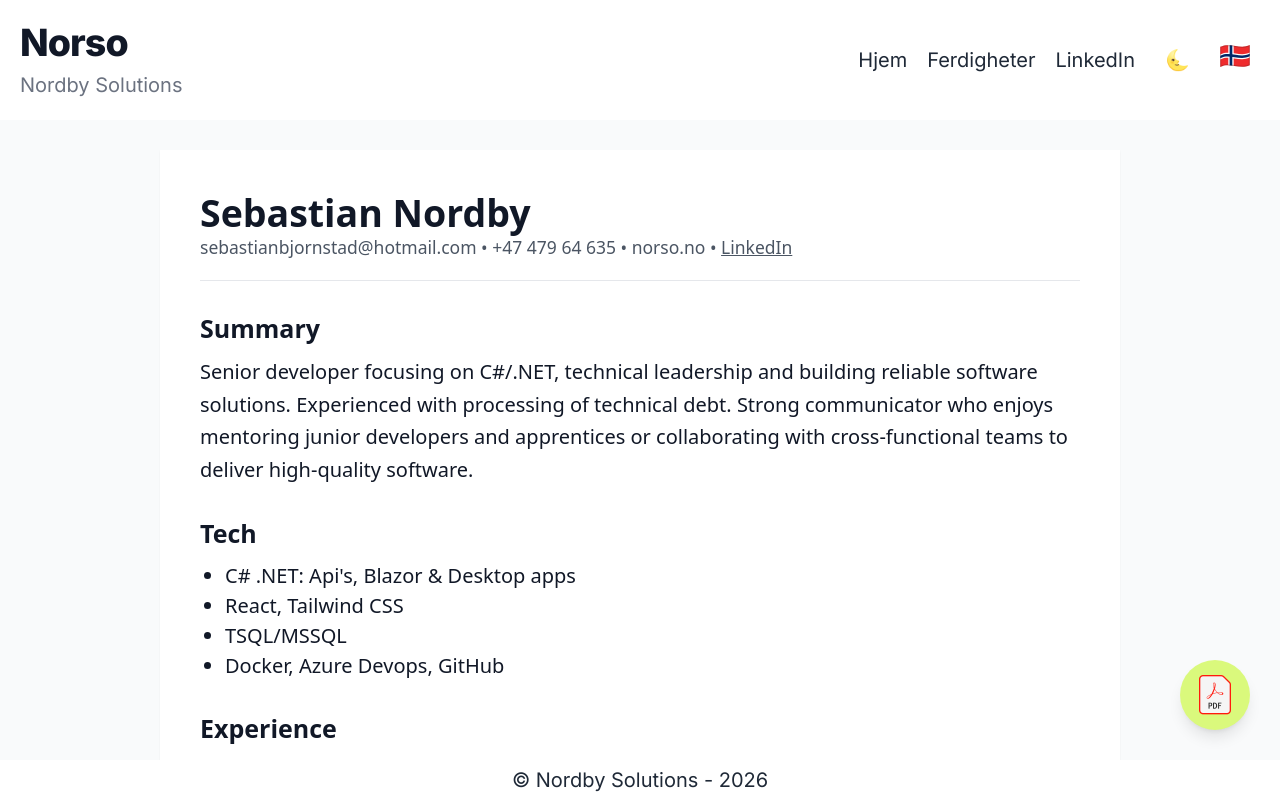
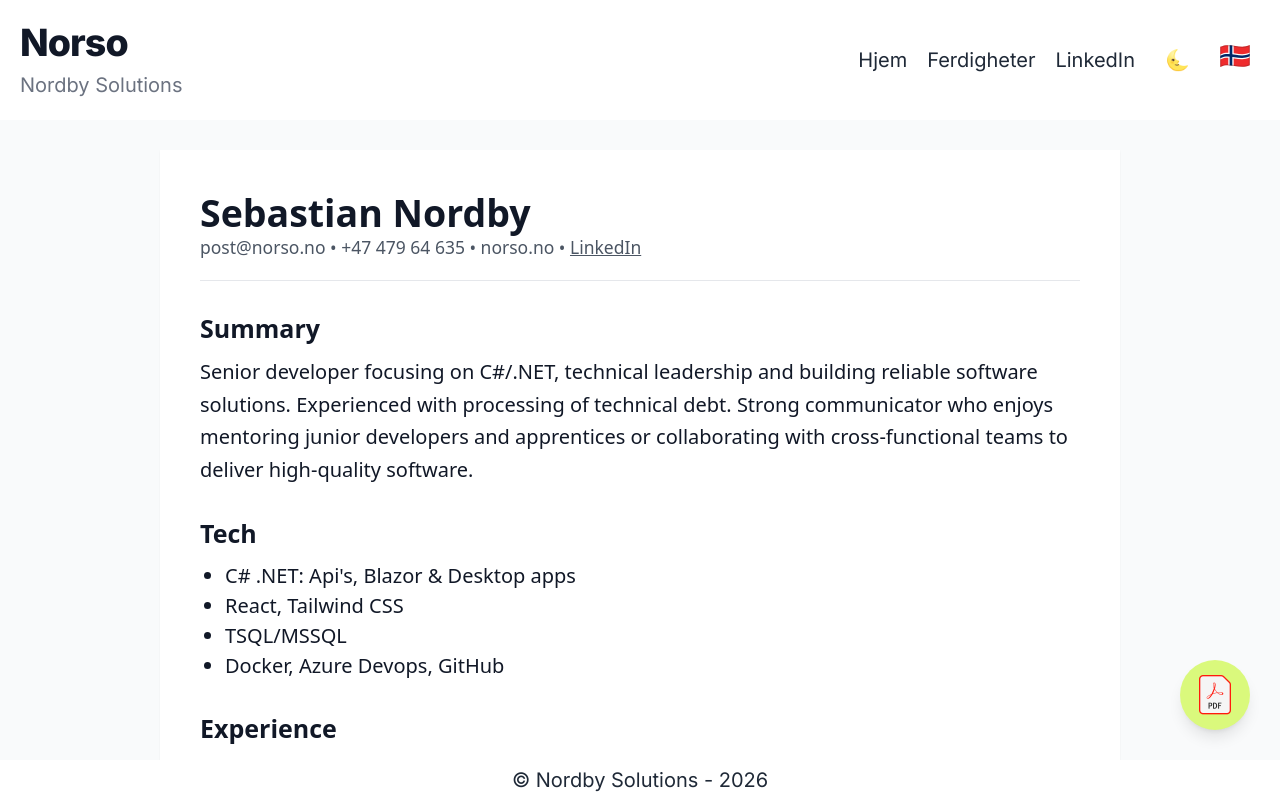
Before and after one commit to sebastiannordby/nordbysolutions.no, a React (Vite) app: page /skillset in a window 1280 px wide. Built offline with nearby package versions, Linux system fonts and the light colour scheme.

Commit message:
Fix mail

```diff
--- a/src/components/CV.tsx
+++ b/src/components/CV.tsx
@@ -137,7 +137,7 @@ export const CV = React.forwardRef<HTMLDivElement>((_, ref) => (
     <section className="border-b pb-4 mb-6">
       <h1 className="text-3xl font-bold">Sebastian Nordby</h1>
       <p className="text-sm text-gray-600">
-        sebastianbjornstad@hotmail.com • +47 479 64 635 • norso.no •{' '}
+        post@norso.no • +47 479 64 635 • norso.no •{' '}
         <a
           className="underline"
           href="https://www.linkedin.com/in/sebastian-nordby-b45087152/"
```
